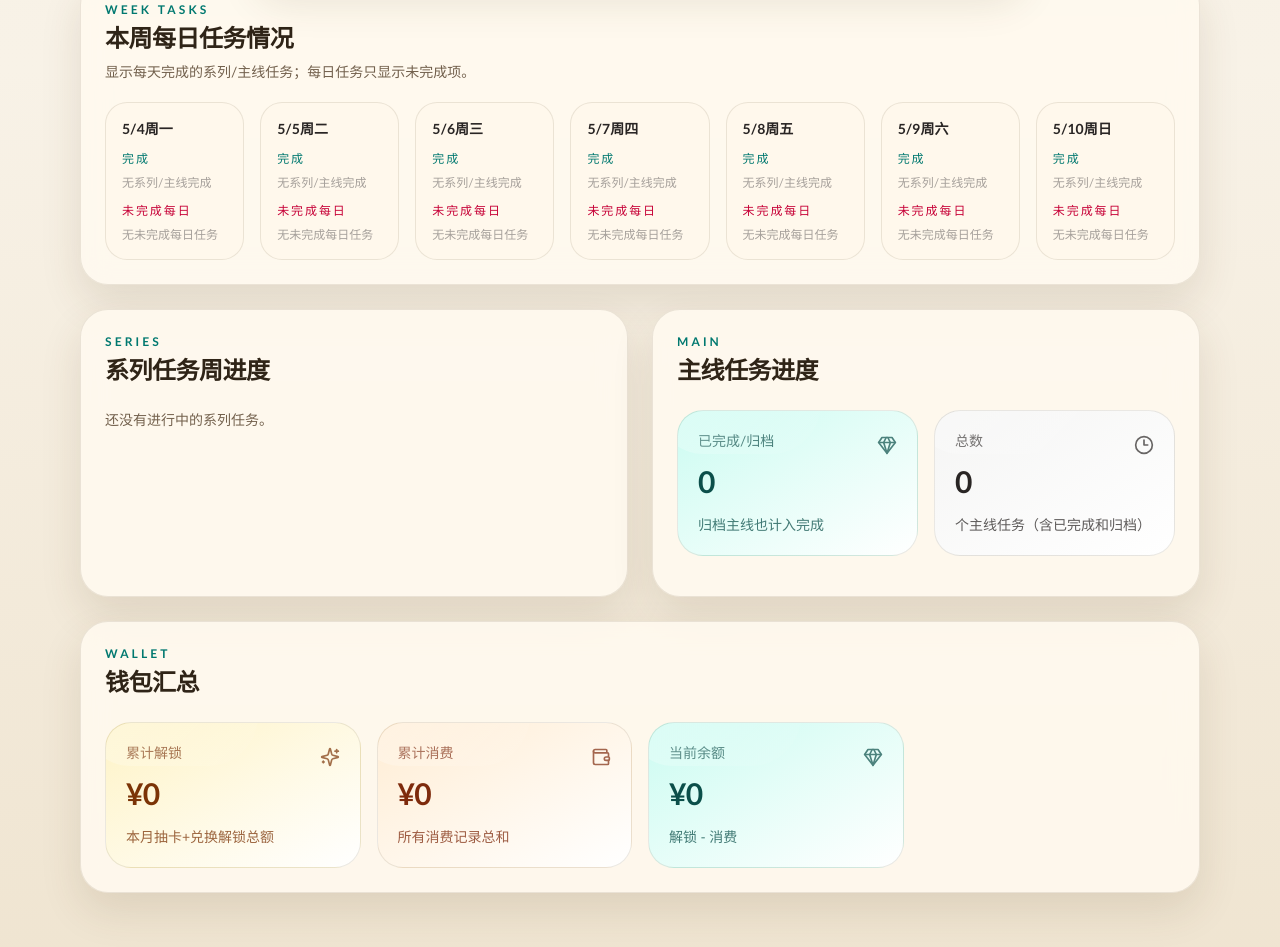
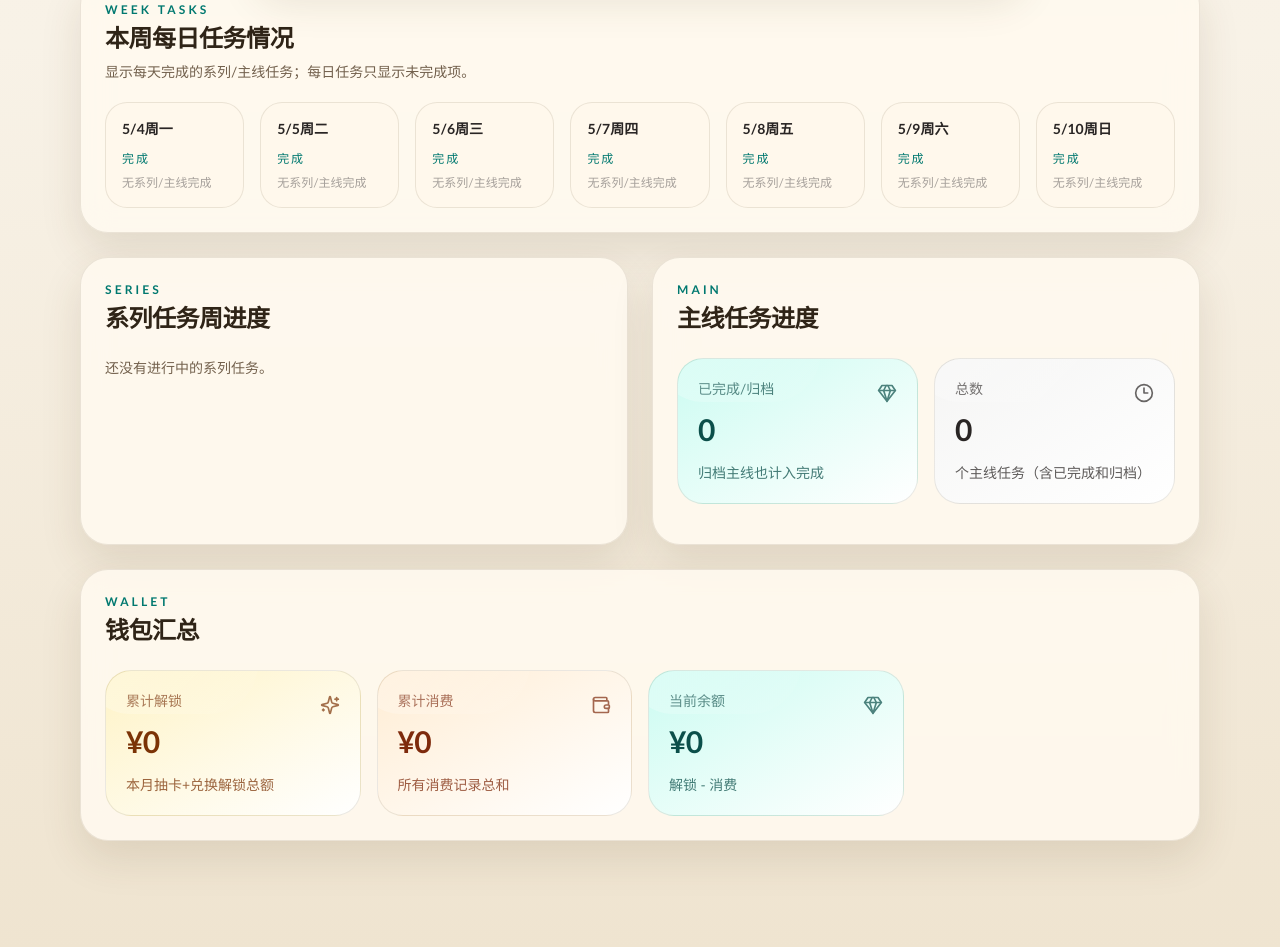
Before and after one commit to gkh-gbh/discipline-gacha, a Next.js app: page /stats in a window 1280 px wide. Shown: the part 793-1740 px from the top of the page. Built offline with nearby package versions, Linux system fonts and the light colour scheme.

Commit message:
feat: 优化未完成每日任务的展示逻辑，确保只有存在未完成任务时才显示相关信息

```diff
--- a/src/app/stats/page.tsx
+++ b/src/app/stats/page.tsx
@@ -125,14 +125,12 @@ export default function StatsPage() {
                   </div>
                 </div>
 
+                {day.unfinishedDailyTasks.length > 0 ? (
                   <div>
                     <p className="text-xs font-medium uppercase tracking-[0.16em] text-rose-700">
                       未完成每日
                     </p>
                     <div className="mt-2 space-y-2">
-                    {day.unfinishedDailyTasks.length === 0 ? (
-                      <p className="text-xs text-stone-400">无未完成每日任务</p>
-                    ) : null}
                       {day.unfinishedDailyTasks.map((item) => (
                         <div
                           key={item.id}
@@ -143,6 +141,7 @@ export default function StatsPage() {
                       ))}
                     </div>
                   </div>
+                ) : null}
               </div>
             </div>
           ))}
```
Lines whose indentation alone changed are shown as unchanged.
